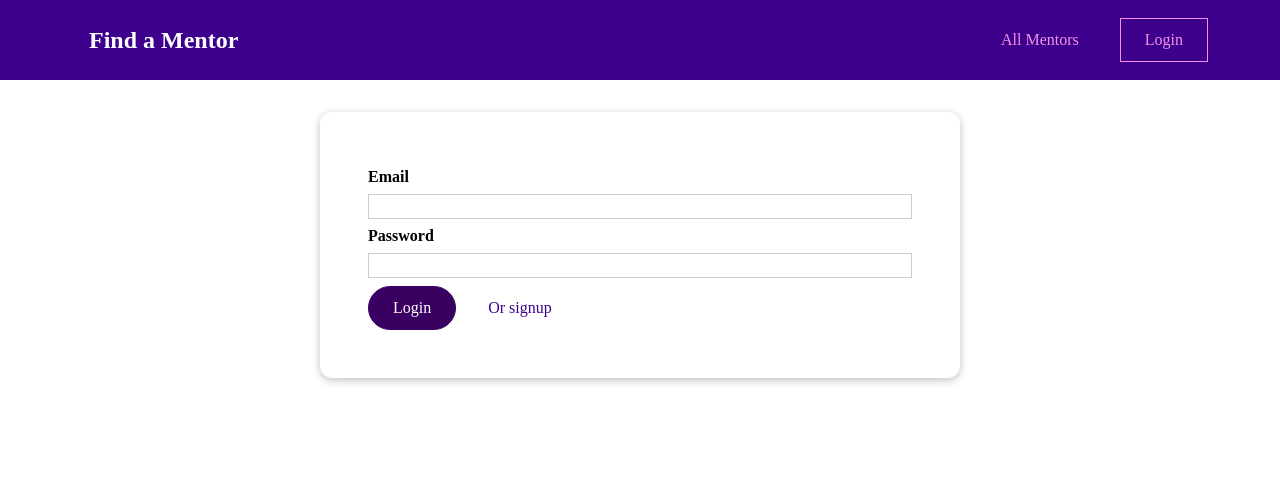
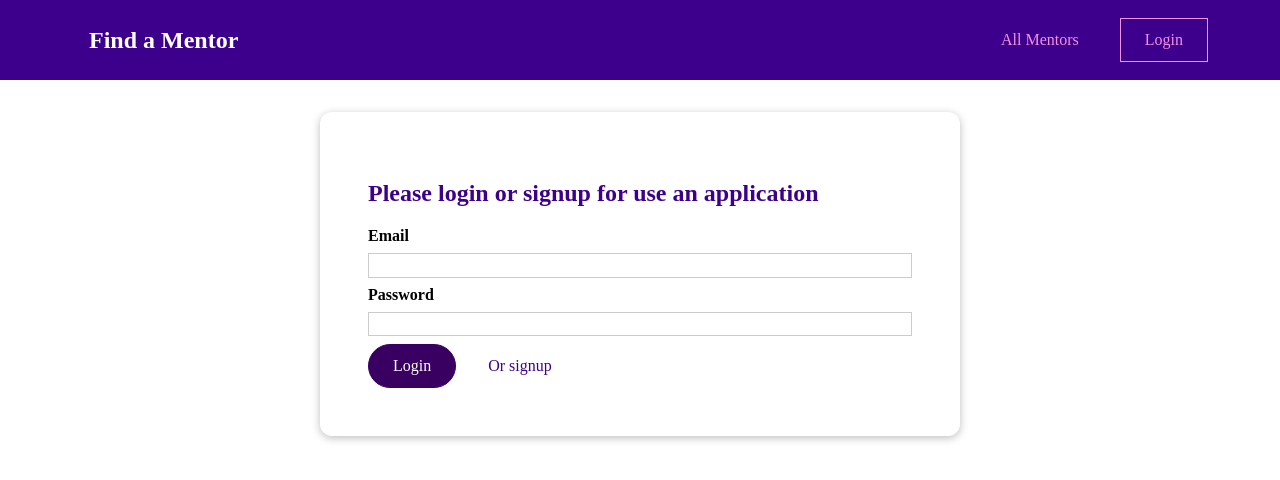
Before and after one commit to NorcimilimX/findYourMentor, a Vue app: page /auth in a window 1280 px wide. Shown: the top 480 px of the page. Built offline with nearby package versions, Linux system fonts and the light colour scheme; a web font is replaced by a local one.

Commit message:
add styles, fix readme

```diff
--- a/public/index.html
+++ b/public/index.html
@@ -5,7 +5,7 @@
     <meta http-equiv="X-UA-Compatible" content="IE=edge">
     <meta name="viewport" content="width=device-width,initial-scale=1.0">
     <link rel="icon" href="<%= BASE_URL %>favicon.ico">
-    <title><%= htmlWebpackPlugin.options.title %></title>
+    <title>Find Your Mentor</title>
   </head>
   <body>
     <noscript>
--- a/src/components/layout/TheHeader.vue
+++ b/src/components/layout/TheHeader.vue
@@ -2,7 +2,7 @@
   <header>
     <nav>
       <h1>
-        <router-link to="/">
+        <router-link to="/" class="logolink">
           Find a Mentor
         </router-link>
       </h1>
@@ -104,4 +104,8 @@ header ul {
 li {
   margin: 0 0.5rem;
 }
+
+.logolink:hover {
+  color: #f391e3;
+}
 </style>
--- a/src/pages/auth/UserAuth.vue
+++ b/src/pages/auth/UserAuth.vue
@@ -8,6 +8,7 @@
     </base-dialog>
     <base-card>
       <form @submit.prevent="submitForm">
+        <h2>Please login or signup for use an application</h2>
         <div class="form-control">
           <label for="email">Email</label>
           <input type="email" id="email" v-model.trim="email">
@@ -133,4 +134,12 @@ textarea:focus {
   background-color: #faf6ff;
   outline: none;
 }
+
+h2 {
+  color: #3d008d;
+
+  &:hover {
+    color: #f391e3;
+  }
+}
 </style>
```
Also changed, not shown: 1 other file (tests, documents, lock files or other folders).
